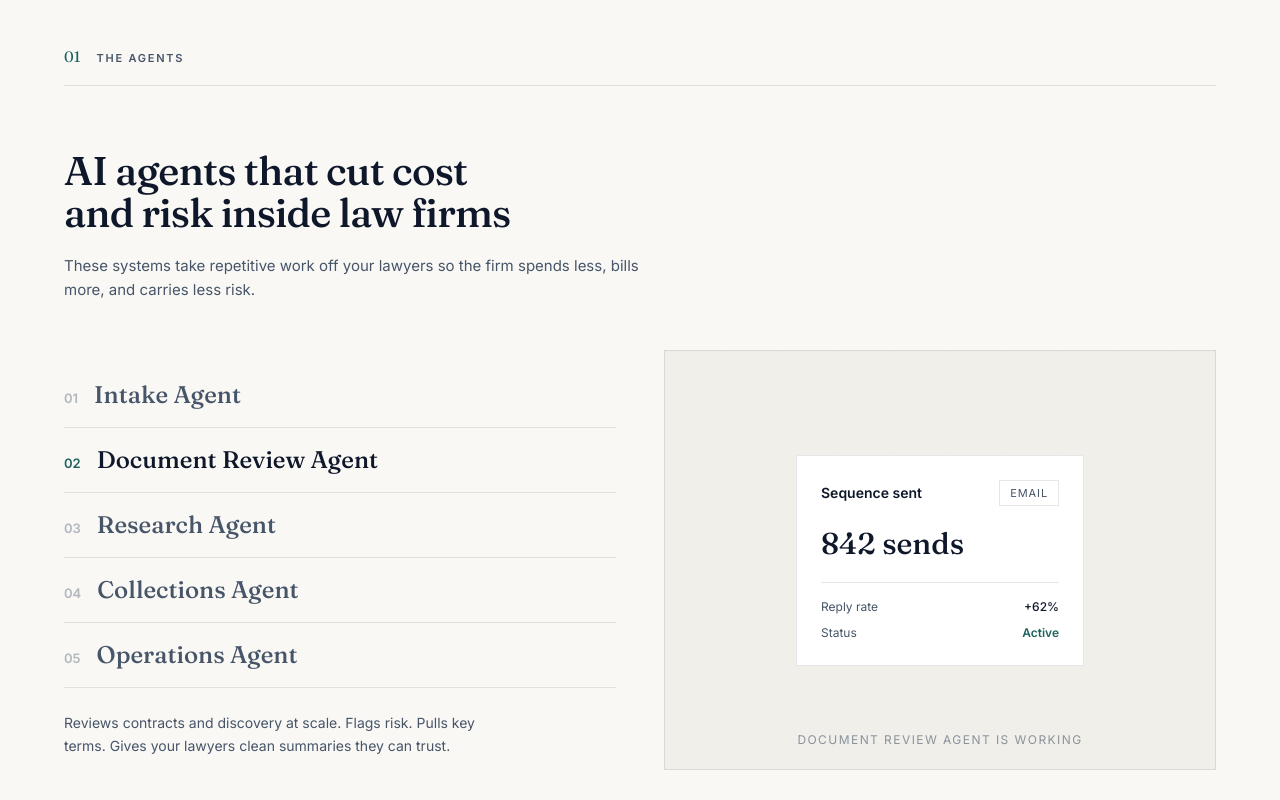
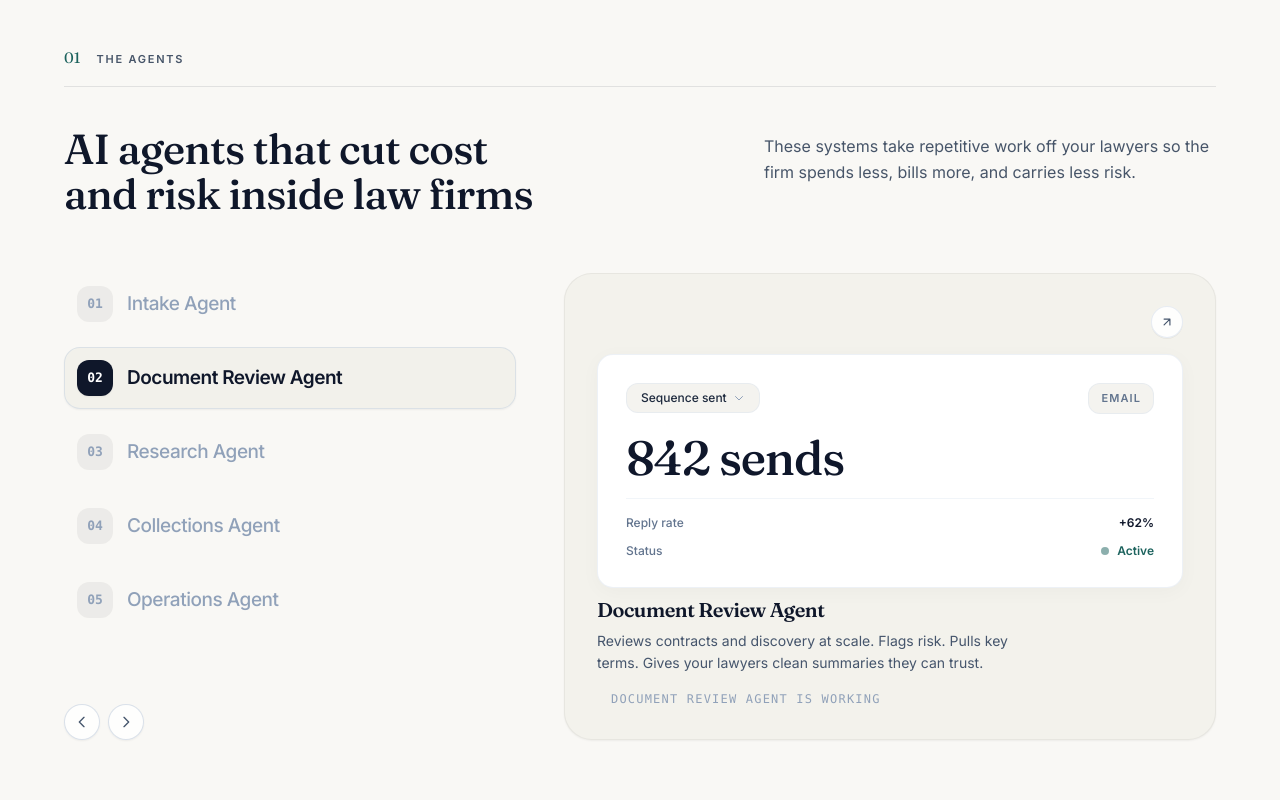
Before and after one commit to spectredad/Regicore, a Next.js app: page / in a window 1280 px wide. Shown: the part 1060-1860 px from the top of the page. Built offline with nearby package versions, Linux system fonts and the light colour scheme.

Commit message:
feat: redesign Agents section matching ElevenLabs Speech demo interface

```diff
--- a/components/AgentShowcase.tsx
+++ b/components/AgentShowcase.tsx
@@ -3,7 +3,7 @@ import { useEffect, useRef, useState, useCallback } from "react";
 import { motion, AnimatePresence } from "framer-motion";
 import { agents } from "@/lib/content";
 
-const ROTATE_MS = 3500;
+const ROTATE_MS = 4000;
 
 export default function AgentShowcase() {
   const [active, setActive] = useState(0);
@@ -31,7 +31,7 @@ export default function AgentShowcase() {
       setActive((prev) => {
         const next = (prev + 1) % agents.length;
         switchAgent(next);
-        return prev; // state updated inside switchAgent
+        return prev;
       });
     }, ROTATE_MS);
   }, [switchAgent]);
@@ -63,114 +63,198 @@ export default function AgentShowcase() {
     if (e.key === "ArrowUp") { e.preventDefault(); stopTimer(); switchAgent((i - 1 + agents.length) % agents.length); }
   };
 
+  const handlePrev = () => {
+    stopTimer();
+    switchAgent((active - 1 + agents.length) % agents.length);
+  };
+
+  const handleNext = () => {
+    stopTimer();
+    switchAgent((active + 1) % agents.length);
+  };
+
   return (
-    <section id="agents" className="py-16 md:py-24 px-5" ref={sectionRef}>
+    <section id="agents" className="py-16 md:py-24 px-5 border-t border-line" ref={sectionRef}>
       <div className="max-w-6xl mx-auto">
-        {/* Section header */}
-        <div className="reveal flex items-baseline gap-4 border-b border-line pb-4 mb-12 md:mb-16">
+
+        {/* Eyebrow */}
+        <div className="reveal flex items-baseline gap-4 border-b border-line pb-4 mb-10">
           <span className="index-num text-[15px]">01</span>
           <p className="section-label">THE AGENTS</p>
         </div>
 
-        <div className="mb-12 max-w-3xl reveal">
-          <h2 className="font-display text-[28px] sm:text-[40px] font-medium text-ink leading-[1.05] tracking-[-0.02em] text-balance">
+        {/* Section Header: Two-column layout matching ElevenLabs */}
+        <div className="grid lg:grid-cols-12 gap-6 lg:gap-12 mb-14 reveal items-start">
+          <div className="lg:col-span-7">
+            <h2 className="font-display text-[30px] sm:text-[42px] font-medium text-ink leading-[1.08] tracking-[-0.02em] text-balance">
               AI agents that cut cost and risk inside law firms
             </h2>
-          <p className="text-muted mt-5 text-[15px] leading-relaxed max-w-xl text-pretty">
+          </div>
+          <div className="lg:col-span-5 lg:pt-1.5">
+            <p className="text-muted text-[15px] sm:text-[16px] leading-relaxed text-pretty">
               These systems take repetitive work off your lawyers so the firm spends less, bills
               more, and carries less risk.
             </p>
           </div>
+        </div>
 
-        <div className="grid lg:grid-cols-2 gap-12 items-center reveal">
-          {/* Agent selector */}
+        {/* Main Interface: Left quiet navigation list + Right soft demo card */}
+        <div className="grid lg:grid-cols-12 gap-8 lg:gap-12 items-stretch reveal">
+
+          {/* Left Navigation Stack (5 Agents) */}
           <div
             role="tablist"
             aria-label="AI Agents"
-            className="order-2 lg:order-1"
+            className="lg:col-span-5 flex flex-col justify-between"
             ref={containerRef}
             onMouseEnter={stopTimer}
             onMouseLeave={startTimer}
           >
-            {agents.map((a, i) => (
+            <div className="space-y-2 sm:space-y-3">
+              {agents.map((a, i) => {
+                const isActive = i === active;
+                return (
                   <button
                     key={a.name}
                     role="tab"
-                aria-selected={i === active}
-                tabIndex={i === active ? 0 : -1}
-                className="agent-btn w-full text-left font-display text-[20px] sm:text-[24px] font-medium py-3.5 cursor-pointer bg-transparent border-0 border-b border-line flex items-baseline gap-4"
+                    aria-selected={isActive}
+                    tabIndex={isActive ? 0 : -1}
+                    className={`group w-full text-left flex items-center gap-3.5 p-3 rounded-2xl transition-all duration-300 cursor-pointer border ${
+                      isActive
+                        ? "bg-[#f0efe9]/80 border-slate-300/60 shadow-xs"
+                        : "bg-transparent border-transparent hover:bg-[#f0efe9]/40"
+                    }`}
                     onClick={() => { stopTimer(); switchAgent(i); }}
                     onKeyDown={(e) => handleKey(e, i)}
                   >
-                <span
-                  className={`text-[13px] font-body font-semibold transition-colors duration-300 ${
-                    i === active ? "text-teal" : "text-muted/40"
+                    {/* Icon / Number badge */}
+                    <div
+                      className={`w-9 h-9 rounded-xl flex items-center justify-center text-[13px] font-mono font-semibold transition-all duration-300 ${
+                        isActive
+                          ? "bg-[#0f172a] text-white shadow-xs"
+                          : "bg-black/5 text-slate-400 group-hover:text-slate-700 group-hover:bg-black/10"
                       }`}
                       aria-hidden="true"
                     >
                       {String(i + 1).padStart(2, "0")}
-                </span>
-                {a.name}
-              </button>
-            ))}
-            <p className="text-muted text-[14px] mt-6 max-w-md leading-relaxed" aria-live="polite">
-              {agent.desc}
-            </p>
                     </div>
 
-          {/* Live mockup card */}
+                    {/* Agent Name */}
+                    <span
+                      className={`text-[17px] sm:text-[19px] font-medium tracking-tight transition-colors duration-300 ${
+                        isActive
+                          ? "text-[#0f172a] font-semibold"
+                          : "text-slate-400 group-hover:text-slate-700"
+                      }`}
+                    >
+                      {a.name}
+                    </span>
+                  </button>
+                );
+              })}
+            </div>
+
+            {/* Bottom Arrow Navigation Controls (< >) */}
+            <div className="pt-6 flex items-center gap-2">
+              <button
+                onClick={handlePrev}
+                aria-label="Previous agent"
+                className="w-9 h-9 rounded-full border border-slate-300/70 bg-white/80 flex items-center justify-center text-slate-600 hover:text-slate-900 hover:border-slate-400 hover:bg-white transition-all shadow-xs"
+              >
+                <svg className="w-4 h-4" fill="none" viewBox="0 0 24 24" stroke="currentColor">
+                  <path strokeLinecap="round" strokeLinejoin="round" strokeWidth={2} d="M15 19l-7-7 7-7" />
+                </svg>
+              </button>
+              <button
+                onClick={handleNext}
+                aria-label="Next agent"
+                className="w-9 h-9 rounded-full border border-slate-300/70 bg-white/80 flex items-center justify-center text-slate-600 hover:text-slate-900 hover:border-slate-400 hover:bg-white transition-all shadow-xs"
+              >
+                <svg className="w-4 h-4" fill="none" viewBox="0 0 24 24" stroke="currentColor">
+                  <path strokeLinecap="round" strokeLinejoin="round" strokeWidth={2} d="M9 5l7 7-7 7" />
+                </svg>
+              </button>
+            </div>
+          </div>
+
+          {/* Right ElevenLabs-Style Soft Card Container */}
           <div
-            className="order-1 lg:order-2 relative bg-surface border border-line min-h-[420px] flex items-center justify-center overflow-hidden p-8"
+            className="lg:col-span-7 bg-[#f3f2ec] rounded-[28px] p-6 sm:p-8 flex flex-col justify-between border border-black/5 shadow-xs relative overflow-hidden"
             onMouseEnter={stopTimer}
             onMouseLeave={startTimer}
           >
-            {/* Hairline grid backdrop */}
-            <div
-              className="absolute inset-0 opacity-[0.08]"
-              style={{
-                backgroundImage:
-                  "linear-gradient(rgba(15, 23, 42, 0.1) 1px, transparent 1px), linear-gradient(90deg, rgba(15, 23, 42, 0.1) 1px, transparent 1px)",
-                backgroundSize: "56px 56px",
-              }}
-              aria-hidden="true"
-            />
+            {/* Top Right Action Icon (↗) */}
+            <div className="flex justify-end mb-4">
+              <button
+                className="w-8 h-8 rounded-full bg-white/90 border border-slate-200/80 flex items-center justify-center text-slate-600 shadow-2xs hover:scale-105 transition-transform"
+                aria-label="Agent options"
+              >
+                <svg className="w-3.5 h-3.5" fill="none" viewBox="0 0 24 24" stroke="currentColor">
+                  <path strokeLinecap="round" strokeLinejoin="round" strokeWidth={2} d="M7 17L17 7M17 7H7M17 7V17" />
+                </svg>
+              </button>
+            </div>
 
-            {/* Agent card */}
+            {/* Inner White Soft Demo Box */}
             <motion.div
-              className="relative bg-navy-elevated border border-line p-6 w-72"
-              initial={{ opacity: 0, scale: 0.95 }}
-              animate={{ opacity: cardVisible ? 1 : 0.3, scale: 1 }}
+              className="bg-white rounded-2xl p-6 sm:p-7 border border-slate-200/60 shadow-[0_4px_20px_rgba(0,0,0,0.03)]"
+              initial={{ opacity: 0, y: 10 }}
+              animate={{ opacity: cardVisible ? 1 : 0.4, y: cardVisible ? 0 : 4 }}
               transition={{ duration: 0.3, ease: "easeOut" }}
               role="status"
               aria-live="polite"
               aria-label={`${agent.name} status card`}
             >
-              <div className="flex justify-between items-center mb-5">
-                <span className="font-semibold text-sm text-ink">{agent.cardTitle}</span>
-                <span className="border border-line text-muted text-[11px] uppercase tracking-[0.08em] px-2.5 py-1">
+              {/* Top Pill Controls */}
+              <div className="flex flex-wrap items-center justify-between gap-3 mb-5">
+                <div className="inline-flex items-center gap-1.5 bg-[#f4f3ef] border border-slate-200/60 px-3.5 py-1.5 rounded-xl text-xs text-slate-800 font-medium">
+                  <span>{agent.cardTitle}</span>
+                  <svg className="w-3 h-3 text-slate-400" fill="none" viewBox="0 0 24 24" stroke="currentColor">
+                    <path strokeLinecap="round" strokeLinejoin="round" strokeWidth={2} d="M19 9l-7 7-7-7" />
+                  </svg>
+                </div>
+                <span className="bg-[#f4f3ef] border border-slate-200/60 text-slate-500 text-[11px] uppercase tracking-[0.1em] font-semibold px-3 py-1.5 rounded-xl">
                   {agent.tag}
                 </span>
               </div>
-              <div className="font-display text-3xl font-medium text-ink mb-5">{agent.big}</div>
-              <div className="text-xs space-y-2.5 text-muted border-t border-line pt-4">
-                <div className="flex justify-between">
-                  <span>{agent.rowKey}</span>
-                  <span className="text-ink font-medium">{agent.rowVal}</span>
+
+              {/* Big Metric Display */}
+              <div className="font-display text-4xl sm:text-5xl font-medium text-slate-900 tracking-tight my-4">
+                {agent.big}
               </div>
-                <div className="flex justify-between">
-                  <span>Status</span>
+
+              {/* Details & Status Row */}
+              <div className="text-xs space-y-3 text-slate-500 border-t border-slate-100 pt-4 mt-4">
+                <div className="flex justify-between items-center">
+                  <span className="font-medium text-slate-500">{agent.rowKey}</span>
+                  <span className="text-slate-900 font-semibold">{agent.rowVal}</span>
+                </div>
+                <div className="flex justify-between items-center">
+                  <span className="font-medium text-slate-500">Status</span>
+                  <div className="flex items-center gap-2">
+                    <span className="w-2 h-2 rounded-full bg-teal animate-pulse" />
                     <span className="text-teal font-semibold">Active</span>
+                  </div>
                 </div>
               </div>
             </motion.div>
 
-            <p
-              className="absolute bottom-5 left-0 right-0 text-center text-[12px] uppercase tracking-[0.12em] text-muted/60"
-              aria-live="polite"
-            >
-              {agent.name} is working
+            {/* Bottom Info Section (Description & Live Working State) */}
+            <div className="pt-2">
+              <h3 className="font-semibold text-slate-900 text-lg sm:text-xl mb-1.5 tracking-tight">
+                {agent.name}
+              </h3>
+              <p className="text-slate-600 text-sm leading-relaxed max-w-md text-pretty mb-4">
+                {agent.desc}
               </p>
+              <div className="flex items-center gap-2 text-slate-400 text-xs uppercase tracking-widest font-mono">
+                <span className="w-1.5 h-1.5 rounded-full bg-teal animate-ping" />
+                <span>{agent.name} is working</span>
               </div>
+            </div>
+
+          </div>
+
         </div>
       </div>
     </section>
```
Lines whose indentation alone changed are shown as unchanged.
